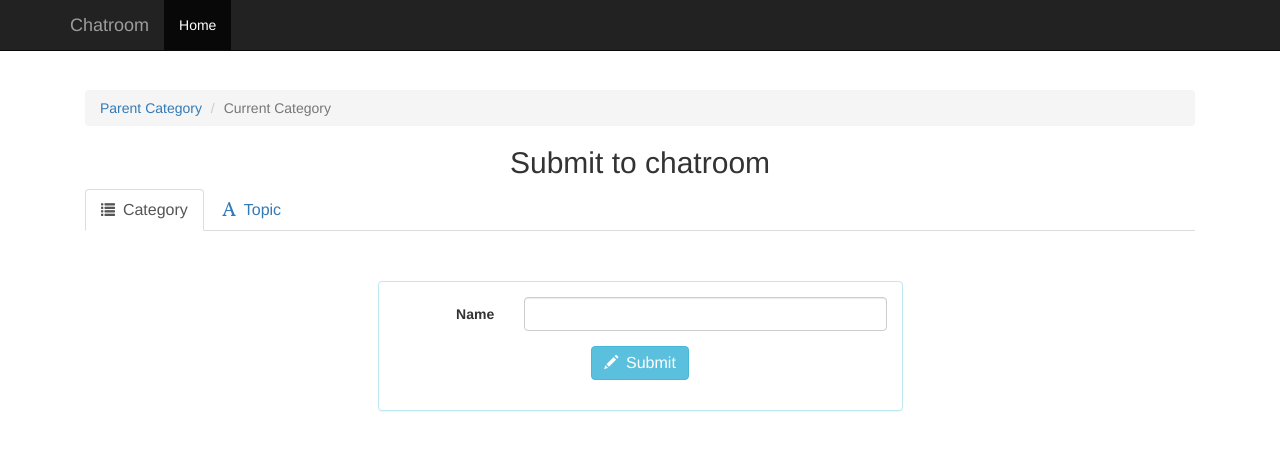
After one commit to jhorbulyk/PairBasedChatRoom, a PHP site: page /submit.html in a window 1280 px wide. The commit adds this page. Shown: the top 450 px of the page. Run offline with PHP 8.4, Linux system fonts and the light colour scheme; some libraries are stand-ins or nearby versions.

Commit message:
added submit page

```diff
--- a/frontend/chat.html
+++ b/frontend/chat.html
@@ -50,9 +50,9 @@
   <div class="container">
     <div class="wrapper">
       <ol class="breadcrumb">
-        <li><a href="#">Category</a>
+        <li><a href="#">Parent Category</a>
         </li>
-        <li><a href="#">Sub-category</a>
+        <li><a href="#">Current Category</a>
         </li>
         <li class="active">Conversation Title</li>
       </ol>
--- a/frontend/css/style.css
+++ b/frontend/css/style.css
@@ -30,3 +30,8 @@ body {
   display: inline;
   white-space: nowrap;
 }
+.icon-title {
+  font-size: 16px;
+  margin-left: 4px;
+  display: inline;
+}
--- a/frontend/js/chat.js
+++ b/frontend/js/chat.js
@@ -1,5 +1,5 @@
 function sendMsg() {
   var text = $(".input-group > input").val();
-  $(".chatbox").append('<li class = "media"><a class="media-left" href="#"><img src="http://placehold.it/64x64" alt="..." ></a><div class="media-body"><h4 class="media-heading">Dennis So</h4><div class="md"><p>' + text + '</p></div><ul class="flat-list buttons"><li class="report-button"><a href="javascript:void(0)" class="action-thing" data-action-form="#report-action-form">report</a></li></ul></div></li>');
+  $(".chatbox").append('<li class = "media"><a class="media-left" href="#"><img src="http://dummyimage.com/64x64/000/fff" alt="..." ></a><div class="media-body"><h4 class="media-heading">Dennis So</h4><div class="md"><p>' + text + '</p></div><ul class="flat-list buttons"><li class="report-button"><a href="javascript:void(0)" class="action-thing" data-action-form="#report-action-form">report</a></li></ul></div></li>');
   $('.chatbox').scrollTop(1E10);
 }
--- /dev/null
+++ b/frontend/js/submit.js
@@ -0,0 +1,4 @@
+$(function () {
+  var hash = window.location.hash;
+  hash && $('ul.nav a[href="' + hash + '"]').tab('show');
+});
--- /dev/null
+++ b/frontend/submit.html
@@ -0,0 +1,164 @@
+<!DOCTYPE html>
+<html lang="en">
+
+<head>
+  <meta charset="utf-8">
+  <meta http-equiv="X-UA-Compatible" content="IE=edge">
+  <meta name="viewport" content="width=device-width, initial-scale=1">
+  <meta name="description" content="">
+  <meta name="author" content="">
+  <link rel="icon" href="../../favicon.ico">
+
+  <title>Chatroom</title>
+
+  <!-- Bootstrap core CSS -->
+  <link href="/chatroom/css/bootstrap.min.css" rel="stylesheet">
+
+  <!-- Custom styles for this template -->
+  <link href="/chatroom/css/style.css" rel="stylesheet">
+
+  <!-- HTML5 shim and Respond.js for IE8 support of HTML5 elements and media queries -->
+  <!--[if lt IE 9]>
+      <script src="https://oss.maxcdn.com/html5shiv/3.7.2/html5shiv.min.js"></script>
+      <script src="https://oss.maxcdn.com/respond/1.4.2/respond.min.js"></script>
+    <![endif]-->
+</head>
+
+<body>
+
+  <nav class="navbar navbar-inverse navbar-fixed-top" role="navigation">
+    <div class="container">
+      <div class="navbar-header">
+        <button type="button" class="navbar-toggle collapsed" data-toggle="collapse" data-target="#navbar" aria-expanded="false" aria-controls="navbar">
+          <span class="sr-only">Toggle navigation</span>
+          <span class="icon-bar"></span>
+          <span class="icon-bar"></span>
+          <span class="icon-bar"></span>
+        </button>
+        <a class="navbar-brand" href="#">Chatroom</a>
+      </div>
+      <div id="navbar" class="collapse navbar-collapse">
+        <ul class="nav navbar-nav">
+          <li class="active"><a href="#">Home</a>
+          </li>
+        </ul>
+      </div>
+      <!--/.nav-collapse -->
+    </div>
+  </nav>
+
+  <div class="container">
+    <div class="wrapper">
+      <ol class="breadcrumb">
+        <li><a href="#">Parent Category</a>
+        </li>
+        <li class="active">Current Category</li>
+      </ol>
+      <h2>Submit to chatroom</h2>
+      <!-- Nav tabs -->
+      <ul class="nav nav-tabs" role="tablist">
+        <li class="active">
+          <a href="#category" role="tab" data-toggle="tab">
+            <icon class="glyphicon glyphicon-list"></icon>
+            <h3 class="icon-title">Category</h3>
+          </a>
+        </li>
+        <li>
+          <a href="#topic" role="tab" data-toggle="tab">
+            <icon class="glyphicon glyphicon-font"></icon>
+            <h3 class="icon-title">Topic</h3>
+          </a>
+        </li>
+      </ul>
+      <!-- Tab panes -->
+      <div class="tab-content">
+        <div class="tab-pane fade active in" id="category">
+          <div id="submitbox" style="margin-top:50px" class="mainbox col-md-6 col-md-offset-3 col-sm-8 col-sm-offset-2">
+            <div class="panel panel-info">
+              <div class="panel-body">
+                <form id="submitform" class="form-horizontal" role="form" action="/chatroom/php/category/createcategory.php" method="post">
+                  <input type="hidden" name="parent" />
+                  <div id="alert" style="display:none" class="alert alert-danger">
+                    <p>Error:</p>
+                    <span></span>
+                  </div>
+
+                  <div class="form-group">
+                    <label for="name" class="col-md-3 control-label">Name</label>
+                    <div class="col-md-9">
+                      <input type="text" class="form-control" name="name" placeholder="">
+                    </div>
+                  </div>
+
+                  <div class="form-group">
+                    <div class="col-md-offset-4 col-md-4">
+                      <button id="btn-submit" type="submit" class="btn btn-info"><i class="glyphicon glyphicon-pencil"></i>
+                        <h3 class="icon-title">Submit</h3>
+                      </button>
+                    </div>
+                  </div>
+                </form>
+              </div>
+            </div>
+          </div>
+        </div>
+        <div class="tab-pane fade" id="topic">
+          <div id="submitbox" style="margin-top:50px" class="mainbox col-md-6 col-md-offset-3 col-sm-8 col-sm-offset-2">
+            <div class="panel panel-info">
+              <div class="panel-body">
+                <form id="submitform" class="form-horizontal" role="form" action="/chatroom/php/topic/createtopic.php" method="post">
+                  <input type="hidden" name="parent" />
+                  <div id="alert" style="display:none" class="alert alert-danger">
+                    <p>Error:</p>
+                    <span></span>
+                  </div>
+
+                  <div class="form-group">
+                    <label for="name" class="col-md-3 control-label">Name</label>
+                    <div class="col-md-9">
+                      <input type="text" class="form-control" name="name" placeholder="">
+                    </div>
+                  </div>
+
+                  <div class="form-group">
+                    <label for="statementA" class="col-md-3 control-label">Statement A</label>
+                    <div class="col-md-9">
+                      <input type="text" class="form-control" name="statementA" placeholder="">
+                    </div>
+                  </div>
+
+                  <div class="form-group">
+                    <label for="statementB" class="col-md-3 control-label">Statement B</label>
+                    <div class="col-md-9">
+                      <input type="text" class="form-control" name="statementB" placeholder="">
+                    </div>
+                  </div>
+
+                  <div class="form-group">
+                    <div class="col-md-offset-4 col-md-4">
+                      <button id="btn-submit" type="submit" class="btn btn-info"><i class="glyphicon glyphicon-pencil"></i>
+                        <h3 class="icon-title">Submit</h3>
+                      </button>
+                    </div>
+                  </div>
+                </form>
+              </div>
+            </div>
+          </div>
+        </div>
+      </div>
+    </div>
+  </div>
+  </div>
+  <!-- /.container -->
+
+
+  <!-- Bootstrap core JavaScript
+    ================================================== -->
+  <!-- Placed at the end of the document so the pages load faster -->
+  <script src="https://ajax.googleapis.com/ajax/libs/jquery/1.11.1/jquery.min.js"></script>
+  <script src="/chatroom/js/bootstrap.min.js"></script>
+  <script src="/chatroom/js/submit.js"></script>
+</body>
+
+</html>
```
Also changed, not shown: frontend/category.html (+14 -25 lines), frontend/js/category.js (added).
